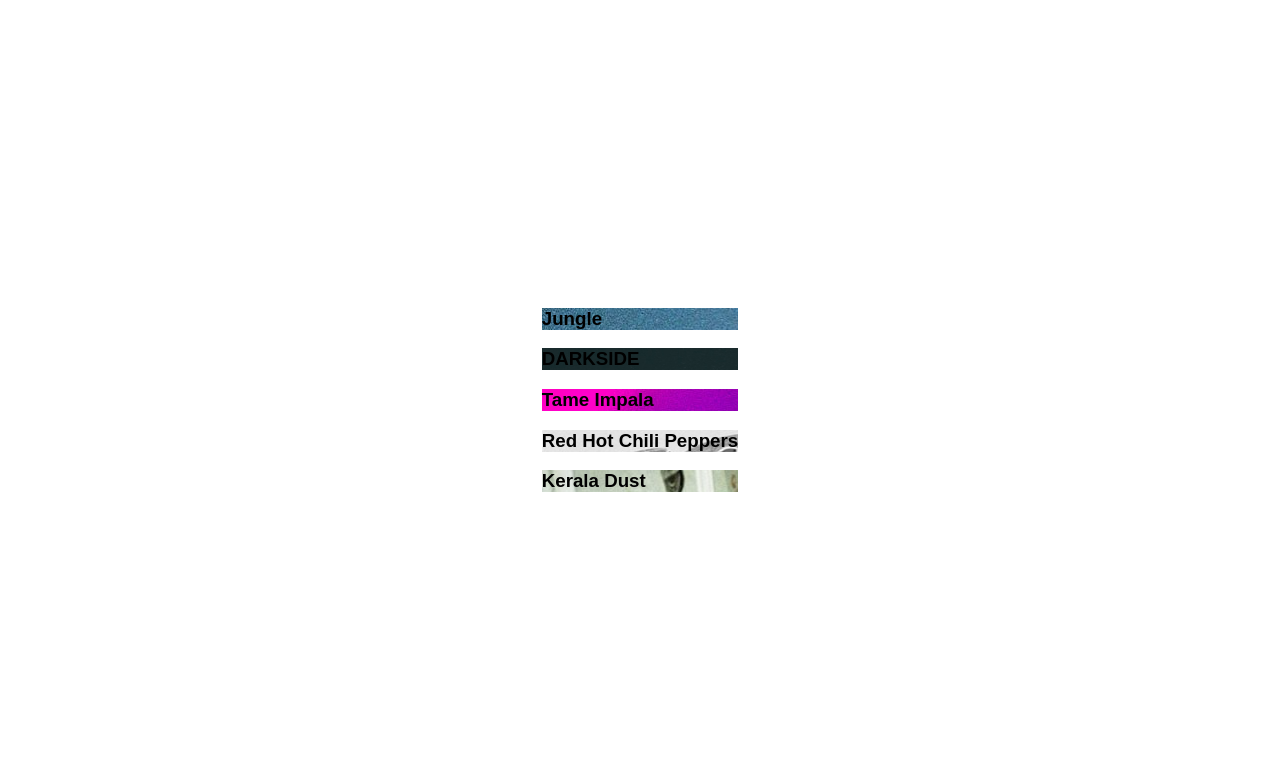
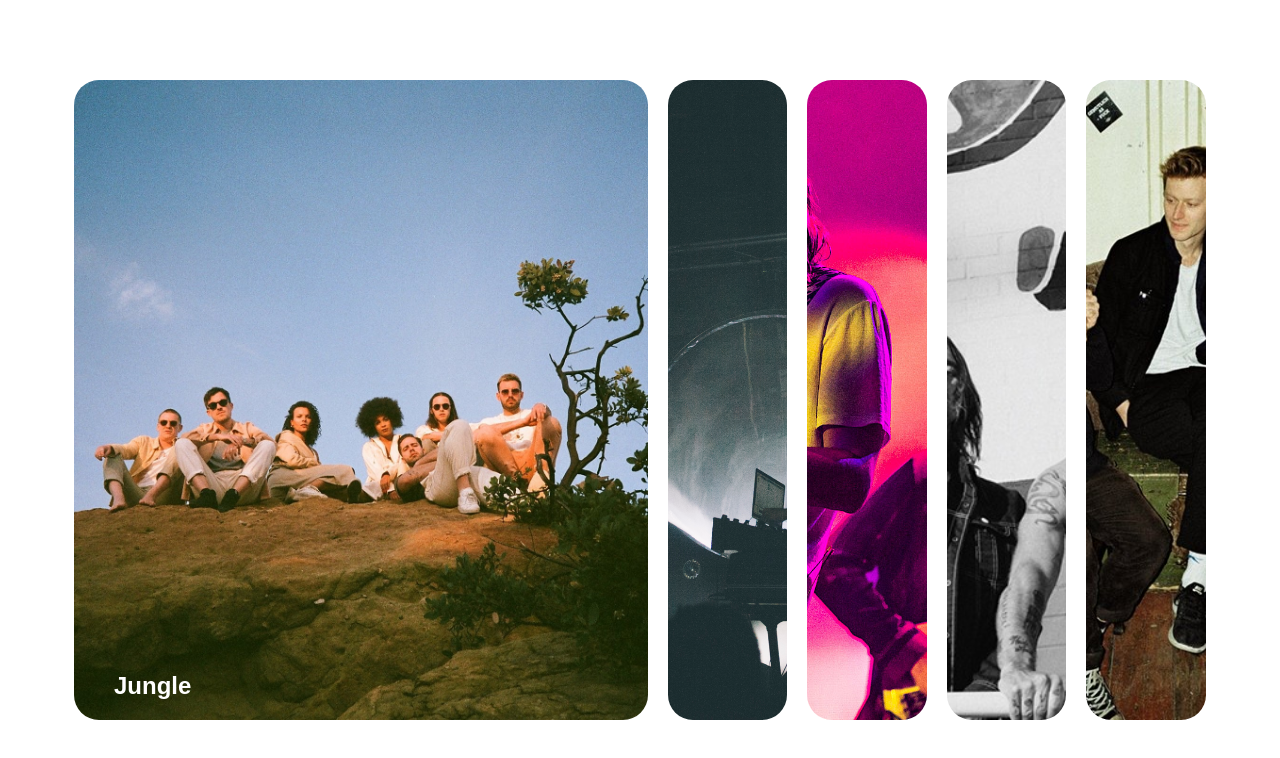
Before and after one commit to gabrielcrosetti/band-slide-deck, a plain HTML site: page index.html in a window 1280 px wide. Drawn offline with Linux system fonts and the light colour scheme; a web font is replaced by a local one.

Commit message:
Complete initial CSS styling for panels

```diff
--- a/index.html
+++ b/index.html
@@ -10,19 +10,19 @@
 </head>
 <body>
 <div class="container">
-    <div class="panel active" style="background-image: url('images/jungle-band.jpeg')" ;>
+    <div class="panel active  " style="background-image: url('images/jungle-band.jpeg')">
         <h3>Jungle</h3>
     </div>
-    <div class="panel active" style="background-image: url('images/darkside.jpeg')">
+    <div class="panel " style="background-image: url('images/darkside.jpeg')">
         <h3>DARKSIDE</h3>
     </div>
-    <div class="panel active" style="background-image: url('images/tame-impala.jpeg')">
+    <div class="panel " style="background-image: url('images/tame-impala.jpeg')">
         <h3>Tame Impala</h3>
     </div>
-    <div class="panel active" style="background-image: url('images/rhcp.jpeg')">
+    <div class="panel " style="background-image: url('images/rhcp.jpeg')">
         <h3>Red Hot Chili Peppers</h3>
     </div>
-    <div class="panel active" style="background-image: url('images/kerala-dust.jpg')">
+    <div class="panel " style="background-image: url('images/kerala-dust.jpg')">
         <h3>Kerala Dust</h3>
     </div>
 </div>
--- a/style.css
+++ b/style.css
@@ -13,3 +13,50 @@
     height: 100vh;
     overflow: hidden;
 }
+
+.container {
+    display: flex;
+    width: 90vw;
+}
+
+.panel {
+    background-size: auto 100%;
+    background-position: center;
+    background-repeat: no-repeat;
+    height: 80vh;
+    border-radius: 25px;
+    color: #fff;
+    cursor: pointer;
+    flex: 0.5;
+    margin: 10px;
+    position: relative;
+    transition: flex 0.7s ease-in;
+}
+
+.panel h3 {
+    font-size: 24px;
+    position: absolute;
+    bottom: 20px;
+    left: 40px;
+    margin: 0;
+    opacity: 0;
+}
+
+.panel.active {
+    flex: 2.4;
+}
+
+.panel.active h3 {
+    opacity: 1;
+}
+
+@media(max-width: 480px) {
+    .container{
+        width: 100vw;
+    }
+
+    .panel:nth-of-type(4),
+    .panel:nth-of-type(5){
+        display: none;
+    }
+}
```
